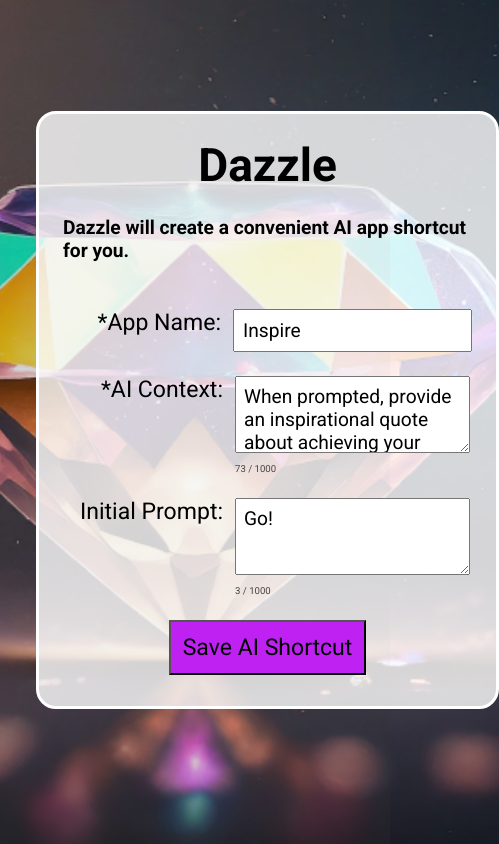
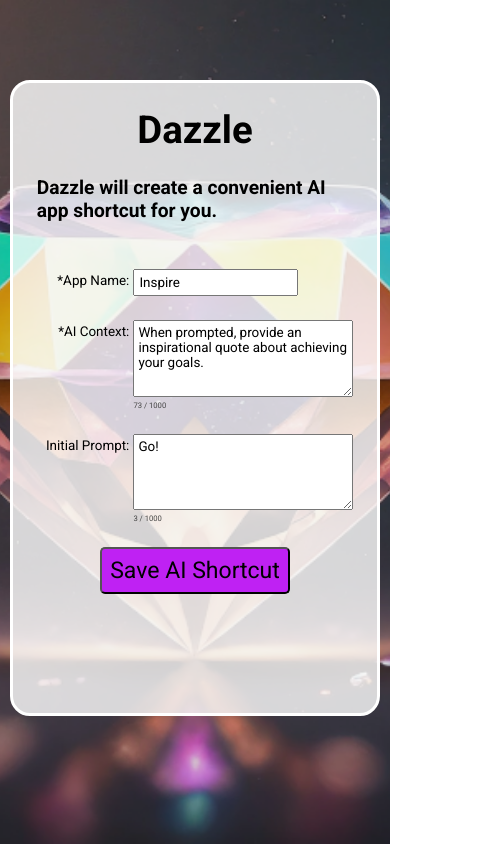
Before and after one commit to ChameleonQuest/dazzle-ai-presets, a Next.js app: page / in a window 390 px wide. Shown: the whole page, 499 px wide, since content can reach past the window. Built offline with nearby package versions, Linux system fonts and the light colour scheme.

Commit message:
Clean up viewports

```diff
--- a/app/[appName]/gem-saver/gem-saver.js
+++ b/app/[appName]/gem-saver/gem-saver.js
@@ -42,9 +42,9 @@ function GemSaverContent() {
     <div className="page-container">
         <main className="page-content">
             <h1>Your app is ready</h1>
-            <h2>Please use the "Add to Home Screen" option in your browser.</h2>
-            <div>
-                <strong>App Name:</strong> {appName}
+            <div style={{alignSelf: 'center'}}>
+                <h2>Please use the "Add to Home Screen" option in your browser.</h2>
+                <span style={{fontWeight: '700'}}>App Name:</span> {appName}
             </div>
             {/* <div>
                 <strong>Context:</strong> {context}
--- a/app/globals.css
+++ b/app/globals.css
@@ -31,24 +31,13 @@ html, body {
 
 html, body, input, button, textarea {
     font-family: 'Roboto', sans-serif;
-    font-size: 1.2rem;
-}
-
-input, textarea {
-    font-size: 1rem;
-    padding:8px;
-}
-
-textarea {
-    width: 100%;
-    height: 4rem;
 }
 
 .overlay {
     position: absolute;
     top: 0;
     left: 0;
-    padding: 36px;
+    /* padding: 5%; */
     width: 100%;
     height: 100%;
     background: rgba(50, 50, 50, 0.2); /* Adjust the alpha value to control the bleach effect */
@@ -70,30 +59,21 @@ form {
 
 .form-label {
     display: inline-block;
-    padding-right:12px;
-    padding-bottom: 0px;
-    min-width: 170px;
     text-align: right;
     /* border: blue solid; */
 }
 
 .form-value {
     display: inline-block;
-    padding-bottom: 0px;
-    min-width: 50%;
     /* border: green solid; */
 }
 
 .form-subscript {
-    font-size: .5rem;
     color: #444;
-    margin-top: 4px;
     padding-bottom: 0px;
 }
 
 button {
-    padding: 12px;
-    min-width: 180px;
     background-color: #bf21f3;
 }
 
@@ -141,6 +121,8 @@ a {
 .page-content {
     min-height:80%;
     min-width:70%;
+    max-height:95%;
+    max-width:95%;
     display: flex;
     flex-direction: column;
     margin: auto;
@@ -149,4 +131,5 @@ a {
     background-color: rgba(255, 255, 255, 0.8);
     border: white solid;
     border-radius: 20px;
+    /* overflow-y: auto; */
 }
--- a/app/layout.js
+++ b/app/layout.js
@@ -1,4 +1,7 @@
 import "./globals.css";
+import "./non-mobile.css";
+import "./mobile.css";
+
 
 // TODO: Uncomment this without creating build errors.
 export const metadata = {
--- /dev/null
+++ b/app/mobile.css
@@ -0,0 +1,44 @@
+@media (max-width: 768px) {
+    .form-label {
+        font-size: .7rem;
+        padding-top: 4px;
+        padding-right: 4px;
+        padding-bottom: 0px;
+        width: 100px;
+    }
+
+    .form-value {
+        font-size: .7rem;
+        min-width: 50%;
+        padding-bottom: 0px;
+    }
+
+    .form-subscript {
+        font-size: .4rem;
+        margin-top: 1px;
+    }
+
+    button {
+        border-radius: 5px;
+        min-width: 180px;
+        padding: 8px;
+    }
+
+    h1 {
+        font-size: 2rem;
+    }
+
+    html, body, button {
+        font-size: 1.2rem;
+    }
+
+    input, textarea {
+        font-size: .7rem;
+        padding: 4px;
+    }
+
+    textarea {
+        width: 100%;
+        height: 4rem;
+    }
+}
--- /dev/null
+++ b/app/non-mobile.css
@@ -0,0 +1,42 @@
+.form-label {
+    font-size: 1rem;
+    padding-top:12px;
+    padding-right:12px;
+    padding-bottom: 0px;
+    width: 28%;
+}
+
+.form-value {
+    min-width: 50%;
+    padding-bottom: 0px;
+    width: 72%;
+}
+
+.form-subscript {
+    font-size: .5rem;
+    margin-top: 4px;
+}
+
+button {
+    border-radius: 10px;
+    min-width: 180px;
+    padding: 12px;
+}
+
+h1 {
+    font-size: 2.5rem;
+}
+
+html, body, button {
+    font-size: 1.2rem;
+}
+
+input, textarea {
+    font-size: 1rem;
+    padding:8px;
+}
+
+textarea {
+    width: 100%;
+    height: 4rem;
+}
```
Also changed, not shown: app/[appName]/gem-runner/gem-runner.js (+11 -3 lines).
